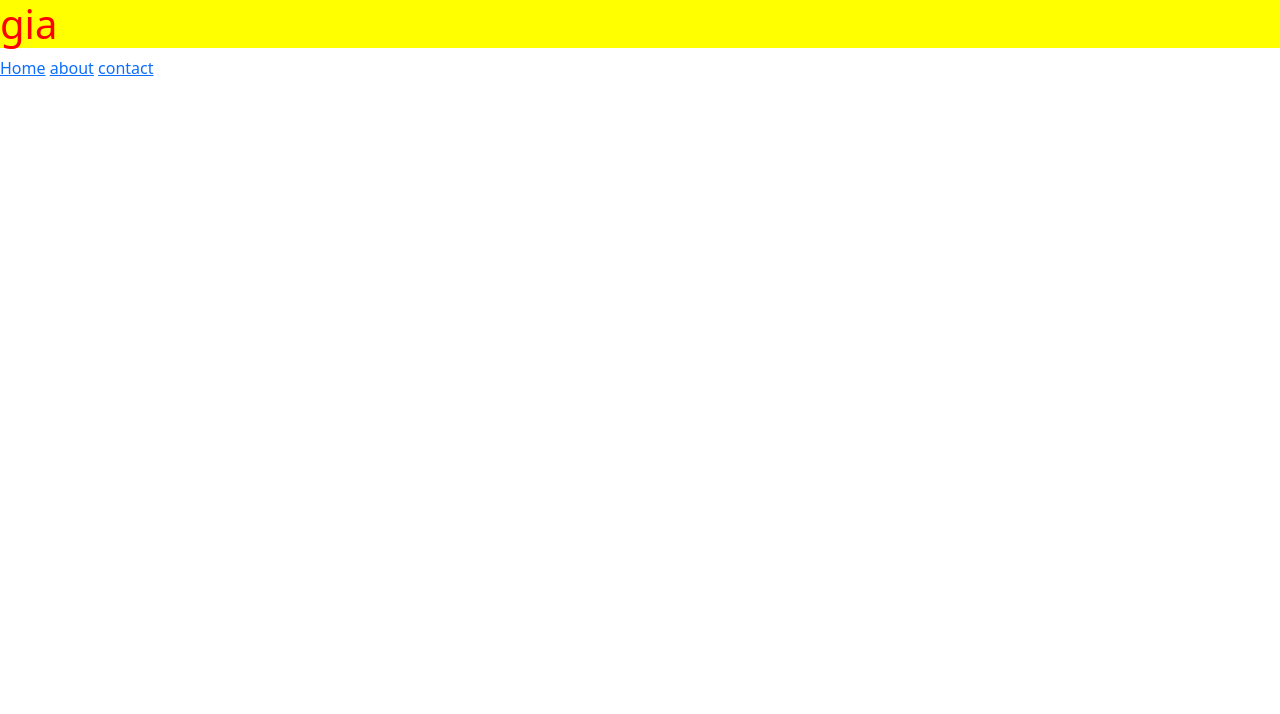
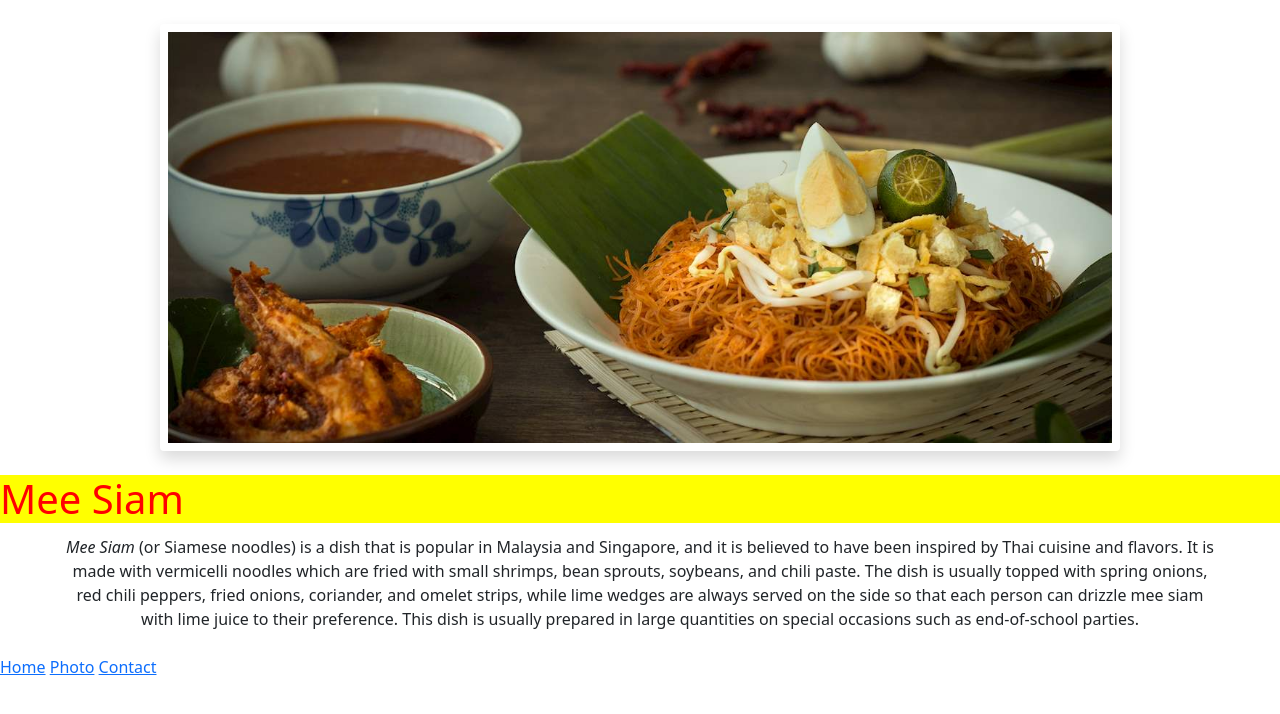
Before and after one commit to jiakjiak/multiple-pages-static-website, a plain HTML site: page index.html in a window 1280 px wide. Drawn offline with nearby package versions, Linux system fonts and the light colour scheme.

Commit message:
Added working links and content to page

```diff
--- a/index.html
+++ b/index.html
@@ -11,12 +11,29 @@
       crossorigin="anonymous"
     />
     <link rel="stylesheet" href="/css/styles.css" />
-    <title>Document</title>
+    <title>Mee Siam</title>
   </head>
   <body>
-    <h1>gia</h1>
-    <a href="/">Home</a>
-    <a href="/about.html">about</a>
-    <a href="/contact.html">contact</a>
+    <img
+      src="/images/mee-siam.jpg"
+      class="img-fluid rounded shadow mx-auto my-4 d-block w-75 p-2"
+    />
+    <h1>Mee Siam</h1>
+    <p class="text-center mx-3 px-5 pb-2 pt-1">
+      <em>Mee Siam</em> (or Siamese noodles) is a dish that is popular in
+      Malaysia and Singapore, and it is believed to have been inspired by Thai
+      cuisine and flavors. It is made with vermicelli noodles which are fried
+      with small shrimps, bean sprouts, soybeans, and chili paste. The dish is
+      usually topped with spring onions, red chili peppers, fried onions,
+      coriander, and omelet strips, while lime wedges are always served on the
+      side so that each person can drizzle mee siam with lime juice to their
+      preference. This dish is usually prepared in large quantities on special
+      occasions such as end-of-school parties.
+    </p>
+    <footer>
+      <a href="/#">Home</a>
+      <a href="/photo.html">Photo</a>
+      <a href="/contact.html" class="mb-5">Contact</a>
+    </footer>
   </body>
 </html>
```
